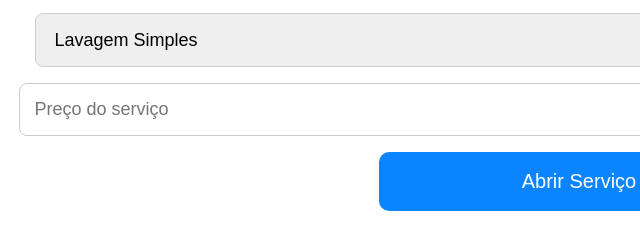
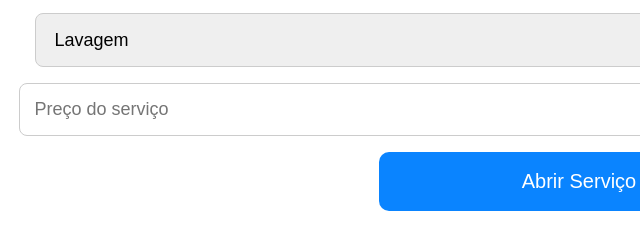
Before and after one commit to brunopaduanoficial/Miroca-Lava-Car-, a plain HTML site: page index.html in a window 1280 px wide. Shown: the part 328-567 px from the top of the page, 61-701 px from the left. Drawn offline with Linux system fonts and the light colour scheme.

Commit message:
Add files via upload

```diff
--- a/index.html
+++ b/index.html
@@ -78,11 +78,7 @@ border-radius:8px;
 
 <select id="tipo">
 
-<option>Lavagem Simples</option>
-<option>Lavagem Motor</option>
-<option>Lavagem Chassis</option>
-<option>Lavagem com Cera</option>
-<option>Lavagem Completa</option>
+<option>Lavagem </option>
 
 
 </select>
```
